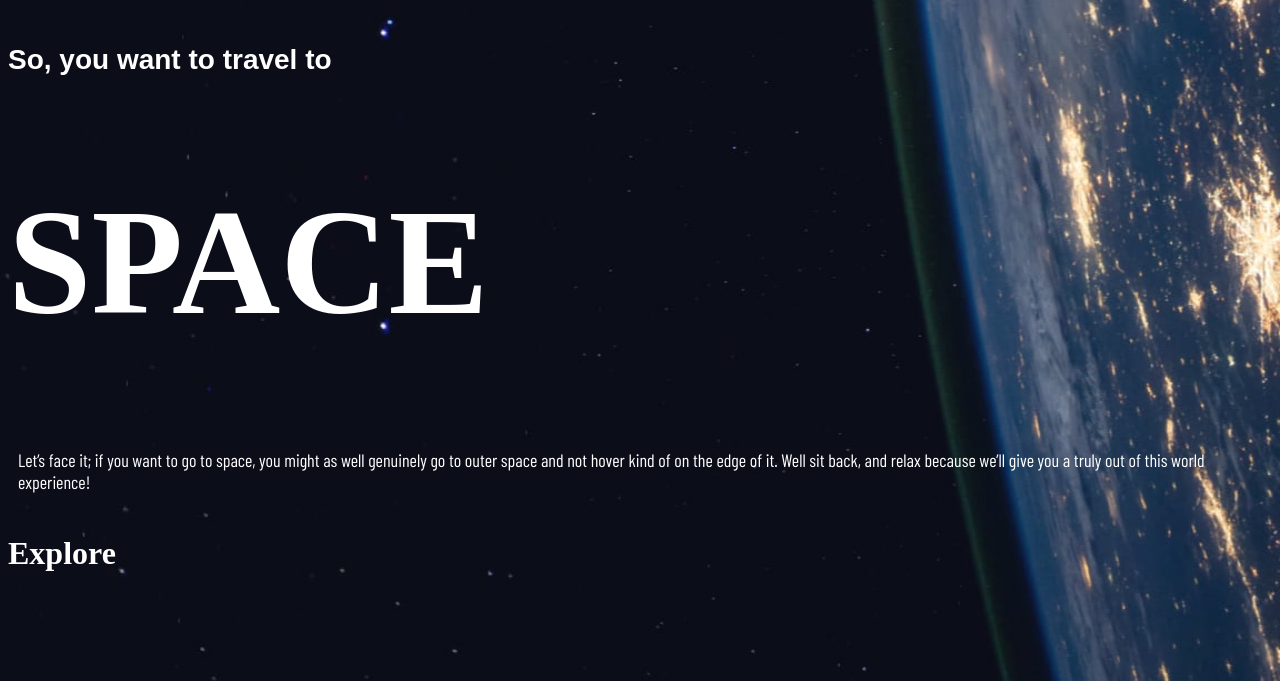
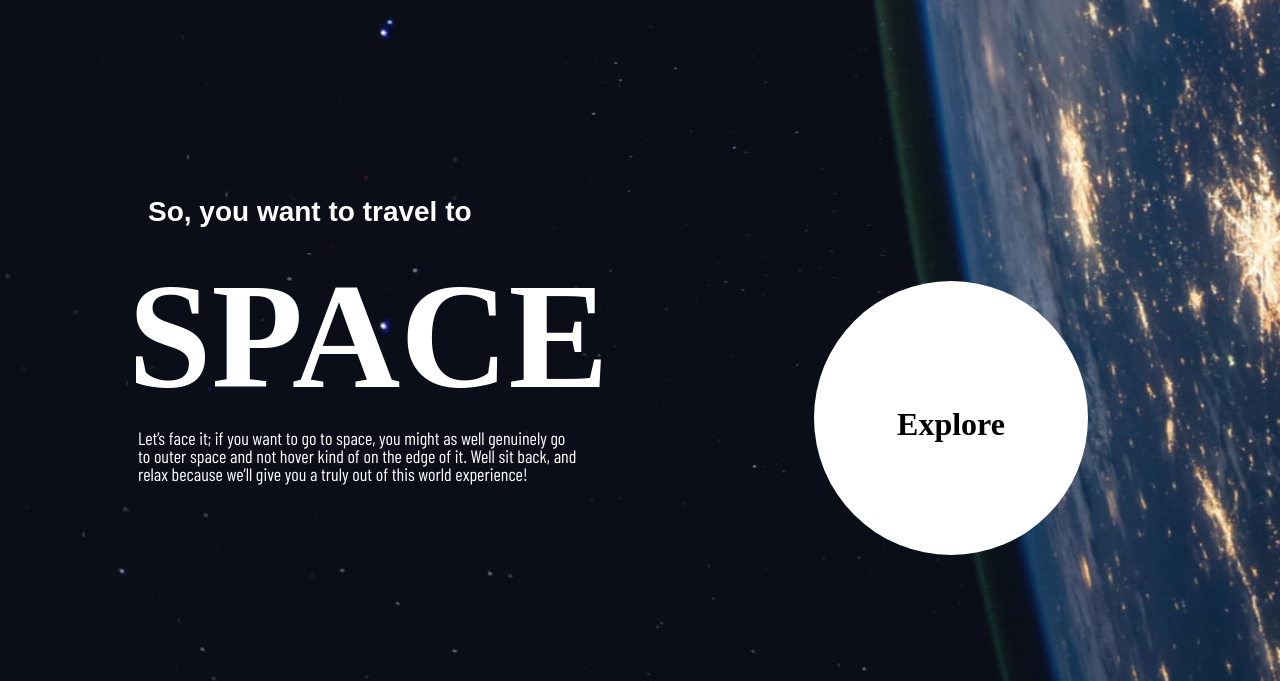
Before and after one commit to PrinceAnumba/Space-Tourism-website, a plain HTML site: page index.html in a window 1280 px wide. Shown: the part 119-800 px from the top of the page. Drawn offline with nearby package versions, Linux system fonts and the light colour scheme; a web font is replaced by a local one.

Commit message:
Styles update commit

```diff
--- a/assets/css/styles.css
+++ b/assets/css/styles.css
@@ -12,6 +12,7 @@ body {
 h1 {
   font-family: 'Bellefair', serif;
   font-size: 150px;
+  margin: 0 auto;;
 }
 
 h2 {
@@ -33,6 +34,8 @@ h5 {
   font-family: 'Barlow', sans-serif;
   font-size: 28px;
   letter-spacing: 4.75;
+  margin: 35px auto;
+  padding-left: 20px;
 }
 
 .nav-text {
@@ -97,11 +100,37 @@ nav div ul {
 
 /* Nav Bar */
 
+.intro-text {
+  line-height: 1;
+}
 
+.explore{
+  text-align: center;
+  padding-top: 30%;
+  color: black;
+
+}
 
 .right-bg {
+  position: absolute;
+  top: 50%;
+  right: 15%;
+  background: white;
+  height: 274px;
+  width: 274px;
+  border-radius: 200px;
 
 }
+
+.left-bg {
+  position: absolute;
+  left: 10%;
+  width: 450px;
+  height: 400px;
+  padding-top: 13%;
+
+}
+
 .Nav-items {
   margin: 50px 20px auto 20px;
 }
```
